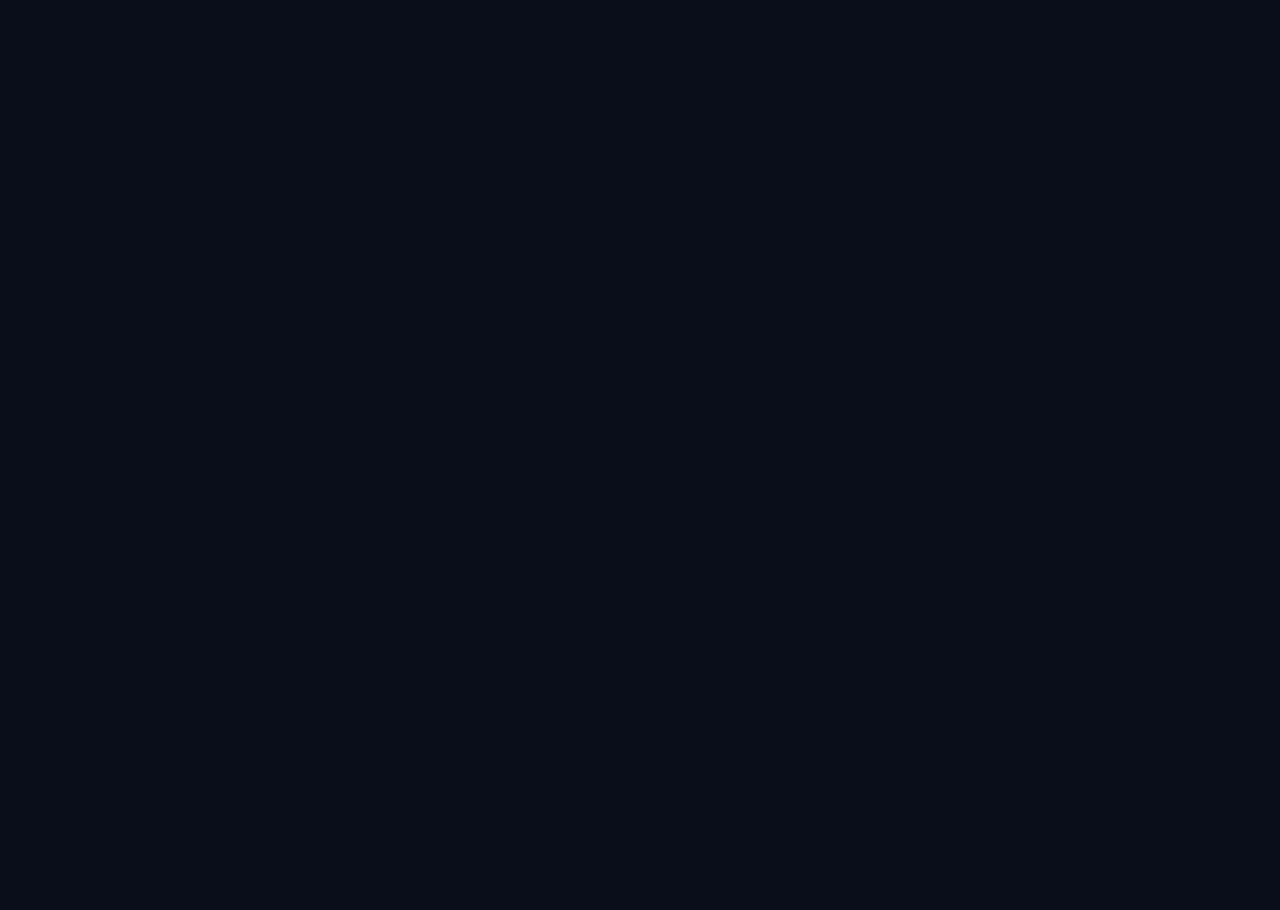
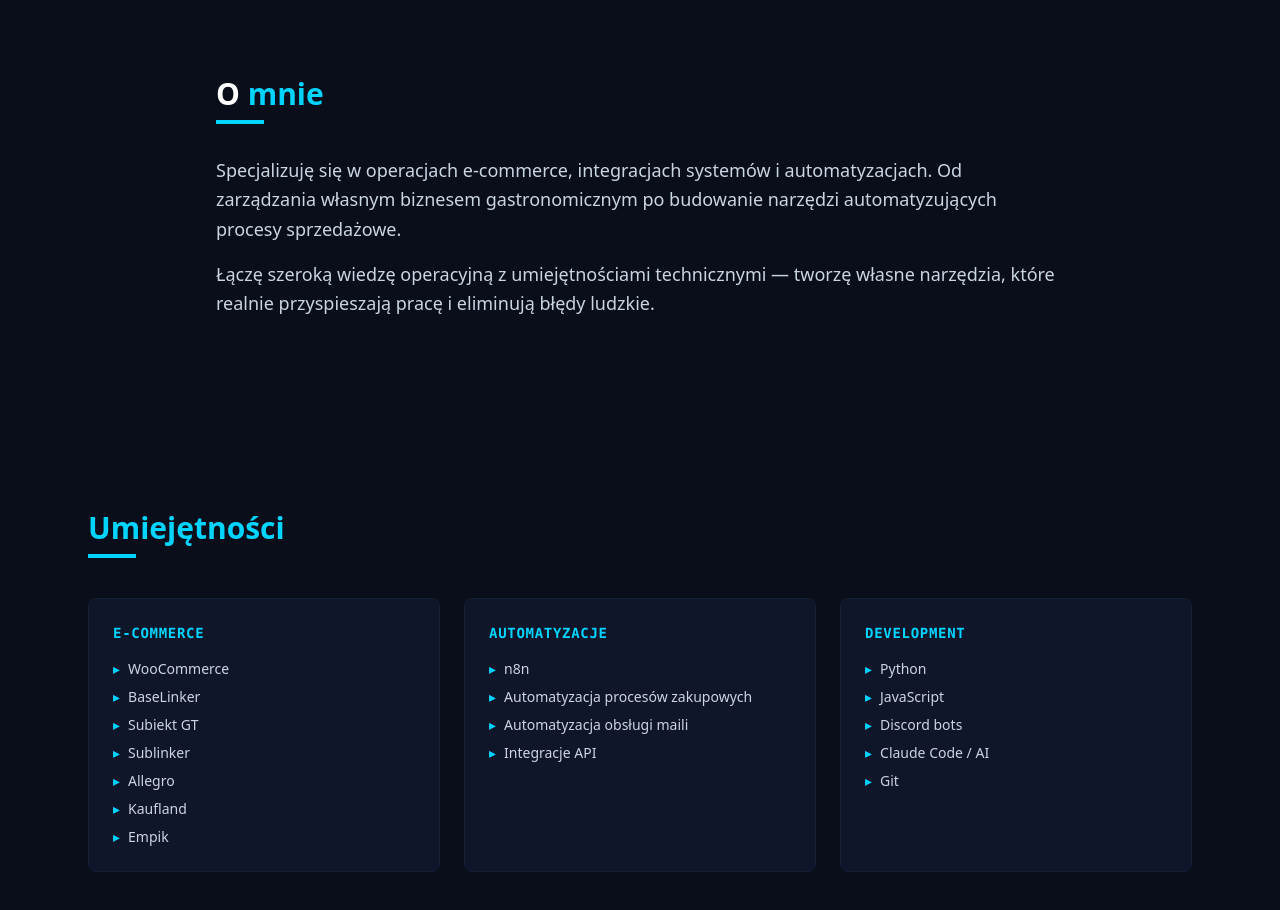
Before and after one commit to Pamela69420/portfolio, a Next.js app: page / in a window 1280 px wide. Shown: the part 820-1730 px from the top of the page. Before the commit the page ends 800 px from the top, so only its background shows below. Built offline with nearby package versions, Linux system fonts and the light colour scheme.

Commit message:
feat: add About and Skills sections

```diff
--- a/src/app/page.tsx
+++ b/src/app/page.tsx
@@ -1,9 +1,13 @@
 import Hero from "@/components/Hero";
+import About from "@/components/About";
+import Skills from "@/components/Skills";
 
 export default function Home() {
   return (
     <main>
       <Hero />
+      <About />
+      <Skills />
     </main>
   );
 }
--- /dev/null
+++ b/src/components/About.tsx
@@ -0,0 +1,29 @@
+"use client";
+
+import { motion } from "framer-motion";
+import { about } from "@/data/content";
+
+export default function About() {
+  return (
+    <section id="about" className="py-24 px-6 max-w-4xl mx-auto">
+      <motion.div
+        initial={{ opacity: 0, y: 20 }}
+        whileInView={{ opacity: 1, y: 0 }}
+        viewport={{ once: true }}
+        transition={{ duration: 0.6 }}
+      >
+        <h2 className="text-3xl font-bold text-white mb-2">
+          O <span style={{ color: "#00D4FF" }}>mnie</span>
+        </h2>
+        <div className="w-12 h-1 mb-8" style={{ backgroundColor: "#00D4FF" }} />
+        <div className="space-y-4">
+          {about.paragraphs.map((p, i) => (
+            <p key={i} className="text-slate-300 text-lg leading-relaxed">
+              {p}
+            </p>
+          ))}
+        </div>
+      </motion.div>
+    </section>
+  );
+}
--- /dev/null
+++ b/src/components/Skills.tsx
@@ -0,0 +1,47 @@
+"use client";
+
+import { motion } from "framer-motion";
+import { skills } from "@/data/content";
+
+export default function Skills() {
+  return (
+    <section id="skills" className="py-24 px-6 max-w-6xl mx-auto">
+      <motion.div
+        initial={{ opacity: 0, y: 20 }}
+        whileInView={{ opacity: 1, y: 0 }}
+        viewport={{ once: true }}
+        transition={{ duration: 0.6 }}
+      >
+        <h2 className="text-3xl font-bold text-white mb-2">
+          <span style={{ color: "#00D4FF" }}>Umiejętności</span>
+        </h2>
+        <div className="w-12 h-1 mb-10" style={{ backgroundColor: "#00D4FF" }} />
+        <div className="grid md:grid-cols-3 gap-6">
+          {skills.map((group, i) => (
+            <motion.div
+              key={group.category}
+              initial={{ opacity: 0, y: 20 }}
+              whileInView={{ opacity: 1, y: 0 }}
+              viewport={{ once: true }}
+              transition={{ delay: i * 0.1 }}
+              className="rounded-lg p-6"
+              style={{ backgroundColor: "#0F1629", border: "1px solid #141E35" }}
+            >
+              <h3 className="font-mono font-semibold mb-4 text-sm uppercase tracking-wider" style={{ color: "#00D4FF" }}>
+                {group.category}
+              </h3>
+              <ul className="space-y-2">
+                {group.items.map((item) => (
+                  <li key={item} className="text-slate-300 flex items-center gap-2 text-sm">
+                    <span style={{ color: "#00D4FF" }}>▸</span>
+                    {item}
+                  </li>
+                ))}
+              </ul>
+            </motion.div>
+          ))}
+        </div>
+      </motion.div>
+    </section>
+  );
+}
```
